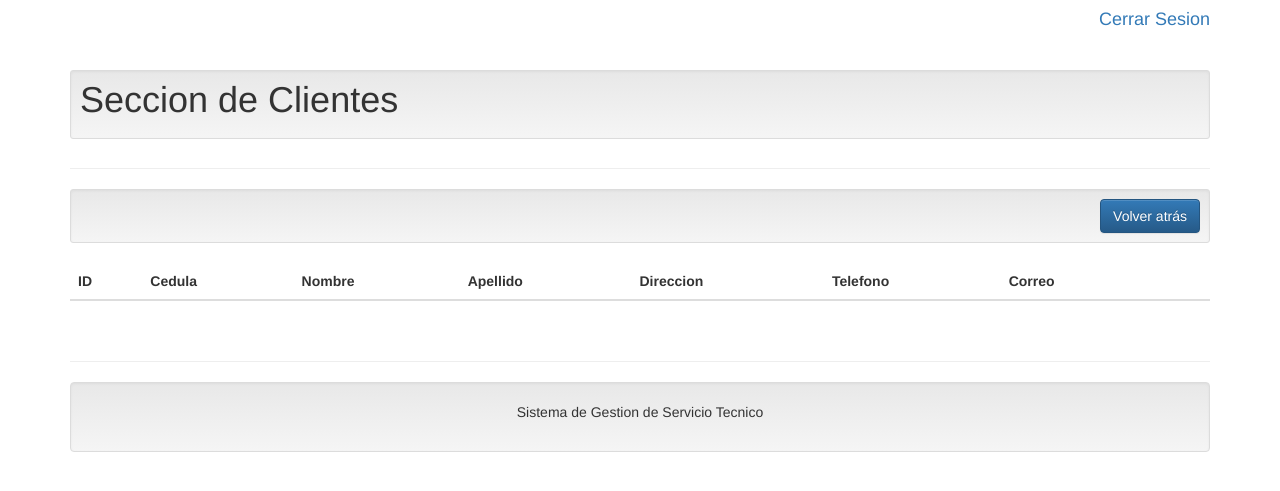
After one commit to wolfis21/s_system, a PHP site: template view/cliente/clienteExt.php in a window 1280 px wide. The commit adds this page. Shown: the top 491 px of the page. Run offline with PHP 8.4, Linux system fonts and the light colour scheme; the template is opened without the code that fills it, so the values that code supplies are empty; some libraries are stand-ins or nearby versions.

Commit message:
arreglos en gerente

```diff
--- /dev/null
+++ b/view/cliente/clienteExt.php
@@ -0,0 +1,45 @@
+<h4 align="right"><a href="?c=Usuario&a=Index">Cerrar Sesion</a></h4>
+
+<h1 class="page-header">
+    <div class="well well-sm text-right">
+        <p align="left"> Seccion de Clientes </p>
+    </div>
+</h1>
+
+<table class="table table-striped">
+    <thead>
+        <tr>
+            <th>ID</th>
+            <th>Cedula</th>
+            <th>Nombre</th>
+            <th>Apellido</th>
+            <th>Direccion</th>
+            <th>Telefono</th>
+            <th>Correo</th>
+            <th style="width:60px;"></th>
+        </tr>
+    </thead>
+    <tbody>
+        <?php foreach ($this->model->Listar() as $r) : ?>
+            <tr>
+                <td><?php echo $r->idCliente; ?></td>
+                <td><?php echo $r->idCedula; ?></td>
+                <td><?php echo $r->Nombre; ?></td>
+                <td><?php echo $r->Apellido; ?></td>
+                <td><?php echo $r->Direccion; ?></td>
+                <td><?php echo $r->Telefono;  ?></td>
+                <td><?php echo $r->Correo; ?></td>
+                <td>
+                    <a onclick="javascript:return confirm('¿Seguro de eliminar este registro?');" href="?c=Cliente&a=Eliminar2&id=<?php echo $r->idCliente; ?>">Eliminar</a>
+                </td>
+                <!--agregar un btn que te direccione a agregar el equipo de una sola vez (implementar) -->
+            </tr>
+        <?php endforeach; ?>
+    </tbody>
+    <div class="well well-sm text-right">
+        <div align="right">
+            <a href="javascript: history.go(-1)" class="btn btn-primary">Volver atrás</a>
+        </div>
+    </div>
+</table>
+<br>
--- a/view/home_gere.php
+++ b/view/home_gere.php
@@ -7,8 +7,8 @@ require_once 'view/header.php';
     <a class="btn btn-primary" href="?c=Empleado&a=Index">Gestionar Empleados</a>
     <a class="btn btn-primary" href="?c=Proveedor&a=Index">Gestionar Proveedores</a>
     <a class="btn btn-primary" href="?c=Lista&a=Index">Gestionar Lista</a>
-    <a class="btn btn-primary" href="?c=Cliente&a=Index">Gestionar Clientes</a>
-     <a class="btn btn-primary" href="?c=Equipo&a=Index">Gestionar Equipos</a>
+    <a class="btn btn-primary" href="?c=Cliente&a=Index2">Gestionar Clientes</a>
+     <a class="btn btn-primary" href="?c=Equipo&a=Index2">Gestionar Equipos</a>
 </div>
 <h1 class="page-header"> GERENTE </h1>
 <?php
```
Also changed, not shown: controller/cliente.controller.php (+41 -21 lines), controller/equipo.controller.php (+12 -0 lines), view/equipo_v/equipo_vistaExt.php (added, +44 -0 lines).
